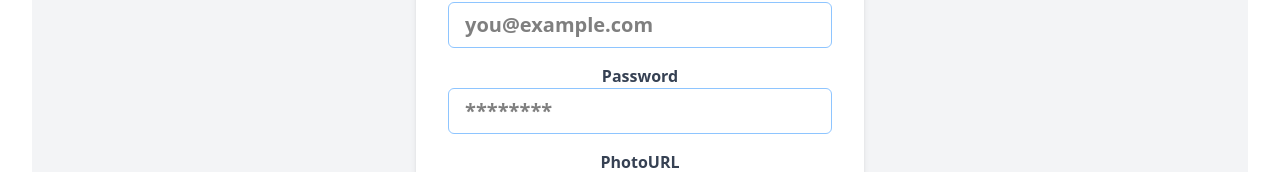
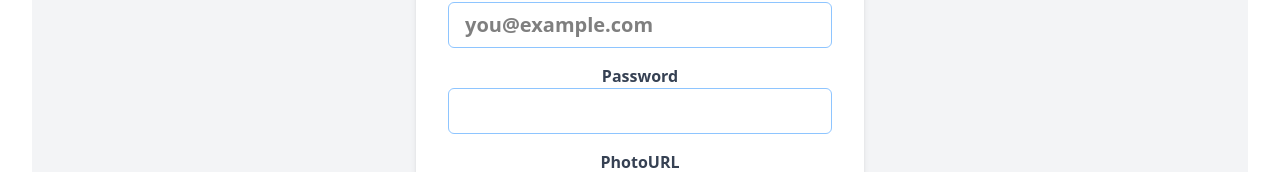
Before and after one commit to sifathasan2430/tour-booking-project, a React (Vite) app: page /signup in a window 1280 px wide. Shown: the part 499-671 px from the top of the page. Built offline with nearby package versions, Linux system fonts and the light colour scheme; no server answers.

Commit message:
Banner , featured card, gallary and faq section create

```diff
--- a/src/Component/Banner.jsx
+++ b/src/Component/Banner.jsx
@@ -1,6 +1,8 @@
 import React from 'react';
+import { useNavigate } from 'react-router';
 
 const Banner = () => {
+  const navigate=useNavigate()
     return (
         <div
   className="hero min-h-screen"
@@ -16,7 +18,7 @@ const Banner = () => {
       <p className="mb-5">
        Discover Your Next Adventure with Our Exclusive Tour Packages!
       </p>
-      <button className="btn btn-primary">Explore All Packages</button>
+      <button className="btn btn-primary" onClick={()=>navigate("/allpackage")} >Explore All Packages</button>
     </div>
   </div>
 </div>
--- a/src/Pages/Allpackage.jsx
+++ b/src/Pages/Allpackage.jsx
@@ -3,6 +3,7 @@ import TourCardGrid from '../Component/TourCard';
 import axios from 'axios';
 import UserAuthContext from '../Context/Context';
 import useAxiosSecure from '../Customhook/useAxiosSecure';
+import Loader from '../Component/Loader';
 
 
 
@@ -67,7 +68,7 @@ const Allpackage = () => {
      <div className="">
       <h2 className="text-2xl font-bold my-10 text-center">Available Tours</h2>
     <div className="grid gap-6 sm:grid-cols-1 md:grid-cols-2 lg:grid-cols-3">
-          { tours.map(tour=> <TourCardGrid key={tour._id} tour={tour}></TourCardGrid>)}
+          { tours.length >0 ?  tours.map(tour=> <TourCardGrid key={tour._id} tour={tour}></TourCardGrid>):<Loader></Loader>}
              </div>
         </div>
         </div>
--- a/src/Pages/SignUp.jsx
+++ b/src/Pages/SignUp.jsx
@@ -85,7 +85,7 @@ const SignUp = () => {
 
       <div className="mb-4">
         <label className="block text-gray-700 border-blue-300 font-semibold">Password</label>
-        <input type="password" name='password' placeholder="********"
+        <input type="password" name='password' placeholder=""
                className="w-full text-xl font-semibold text-black border-blue-300 px-4 py-2 border rounded-md focus:outline-none focus:ring-2 focus:ring-blue-400" required/>
       </div>
 
```
